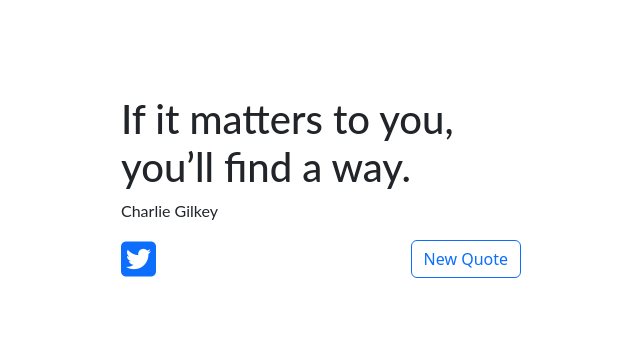
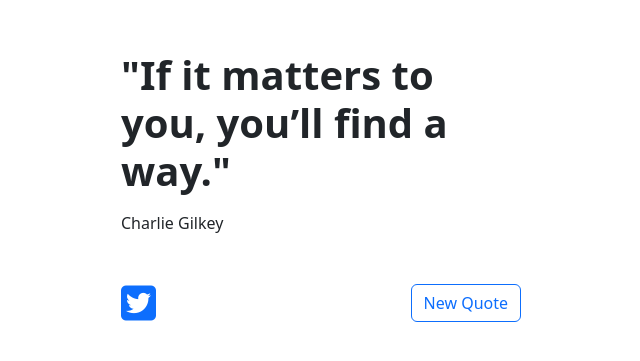
Before and after one commit to lemredd/random-quote-machine, a React (Create React App) app: page / in a window 1280 px wide. Shown: the part 213-574 px from the top of the page, without its empty margins (319-959 px from the left). Built offline with nearby package versions, Linux system fonts and the light colour scheme.

Commit message:
feat: style `#text` and `#author`

```diff
--- a/src/App.tsx
+++ b/src/App.tsx
@@ -41,9 +41,13 @@ export default function App() {
 
   return (
     <div id="quote-box">
-      <h1 id="text">{quote.text}</h1>
-      <p id="author">{quote.author}</p>
-      <div className="buttons d-flex justify-content-between align-items-center">
+      <h1 id="text">
+        <strong>"{quote.text}"</strong>
+      </h1>
+      <p id="author" className="mt-3">
+        {quote.author}
+      </p>
+      <div className="buttons mt-5 d-flex justify-content-between align-items-center">
         <a href={tweet_link} id="tweet-quote" target="_blank">
           <i className="fa-brands fa-square-twitter fs-1"></i>
         </a>
--- a/src/style.css
+++ b/src/style.css
@@ -9,8 +9,3 @@ body {
 #quote-box {
   max-width: 400px;
 }
-
-h1,
-p {
-	font-family: Lato;
-}
```
Lines whose indentation alone changed are shown as unchanged.
